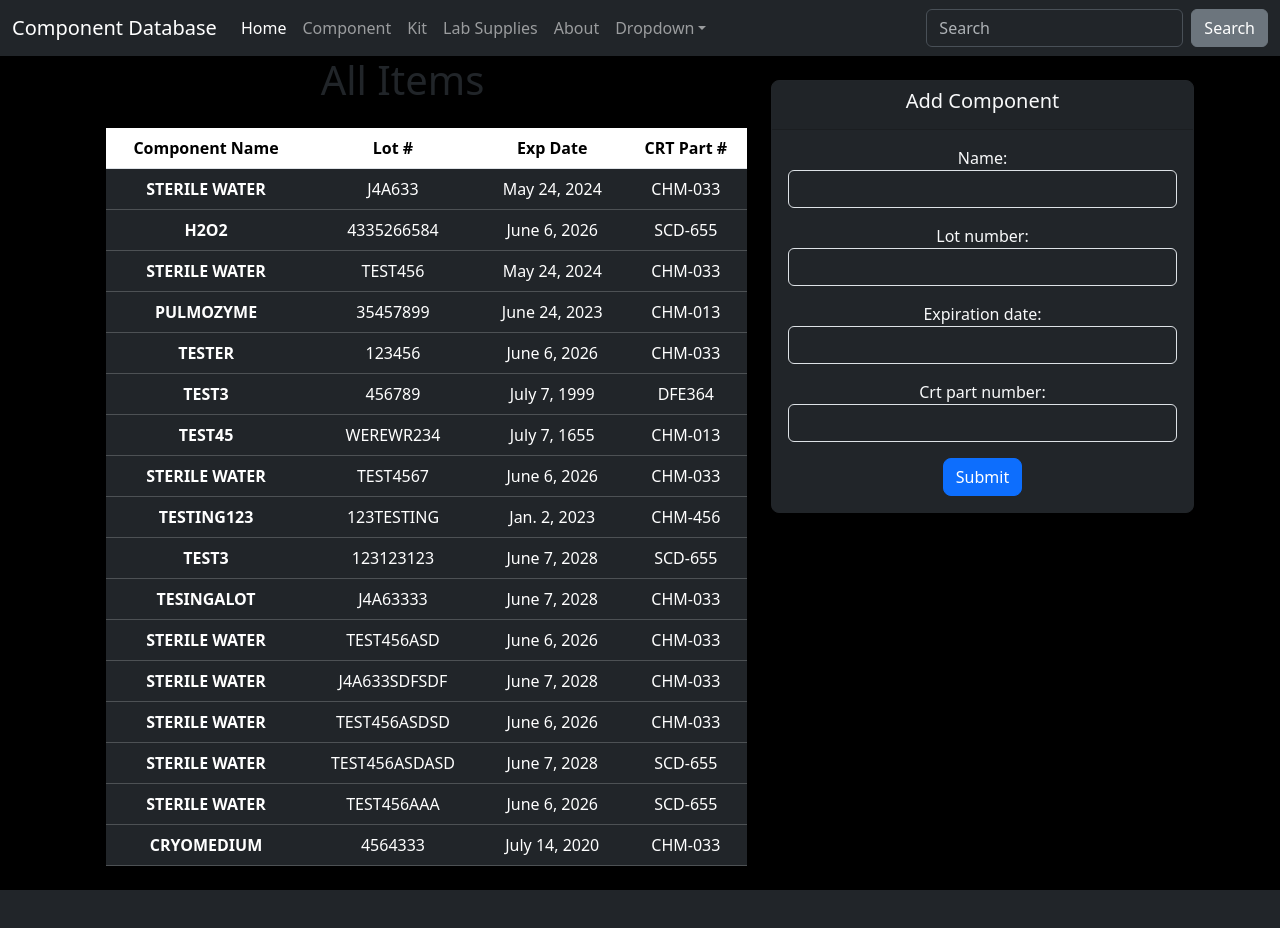
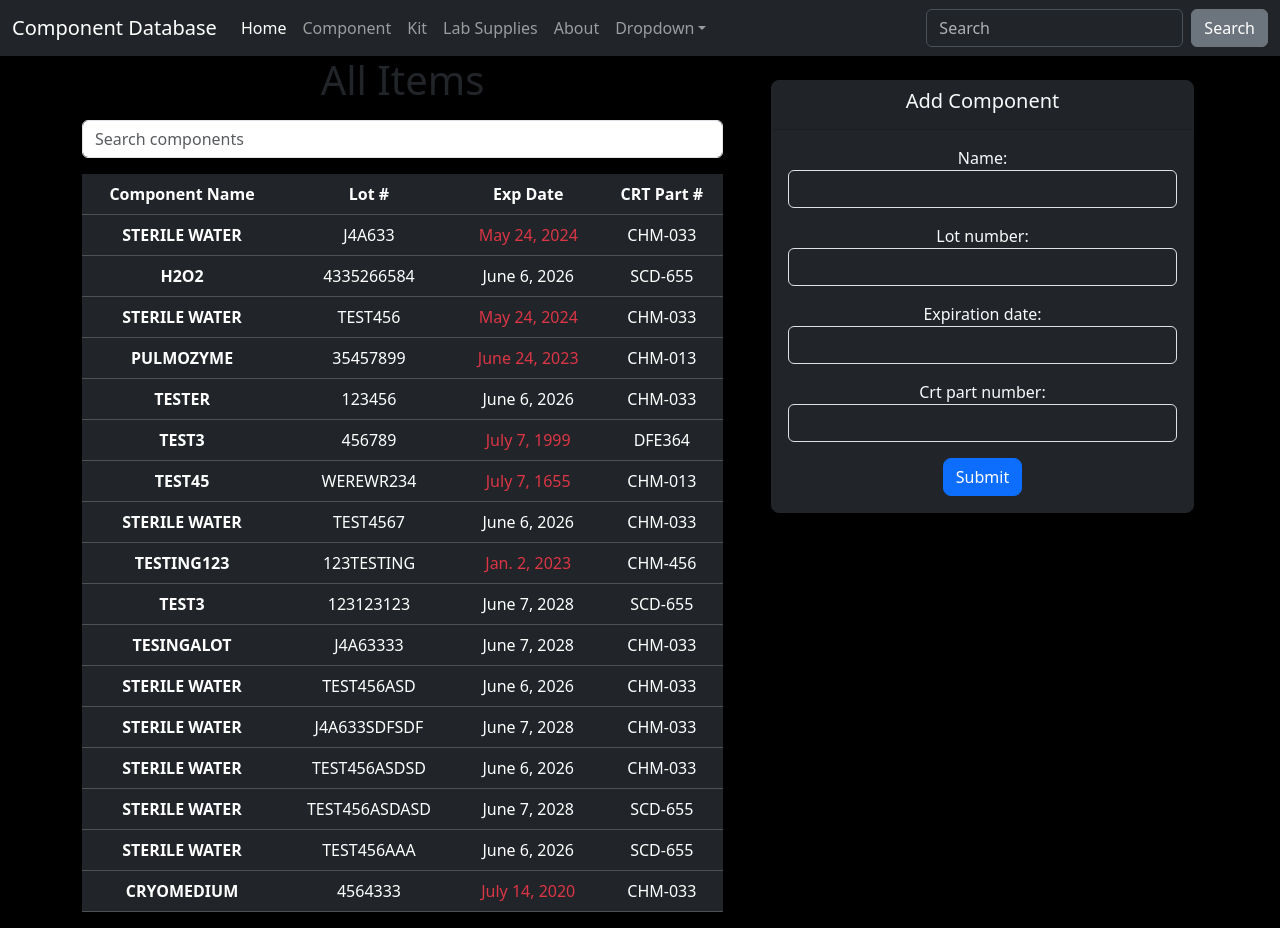
Before and after one commit to Kenmitchell2012/component_database, a Django app: page /resume/ in a window 1280 px wide. Before the commit the page ends 890 px from the top, so only its background shows below. Run offline with Django 5.2, Linux system fonts and the light colour scheme; data comes from the database, SQL or seed files in the repository; both versions use the stored data as it was after the commit; some libraries are stand-ins or nearby versions.

Commit message:
add search function

```diff
--- a/resume/templates/base.html
+++ b/resume/templates/base.html
@@ -6,6 +6,46 @@
     <link href="https://cdn.jsdelivr.net/npm/bootstrap@5.3.3/dist/css/bootstrap.min.css" rel="stylesheet" integrity="sha384-QWTKZyjpPEjISv5WaRU9OFeRpok6YctnYmDr5pNlyT2bRjXh0JMhjY6hW+ALEwIH" crossorigin="anonymous">
 
     <title>{% block title %}{% endblock %}</title>
+    <script>
+        // Function to fade out messages after 10 seconds
+        function fadeOutEffect(element) {
+            var fadeEffect = setInterval(function () {
+                if (!element.style.opacity) {
+                    element.style.opacity = 1;
+                }
+                if (element.style.opacity > 0) {
+                    element.style.opacity -= 0.1;
+                } else {
+                    clearInterval(fadeEffect);
+                    element.style.display = 'none';
+                }
+            }, 100);
+        }
+
+        document.addEventListener('DOMContentLoaded', function() {
+            var alerts = document.querySelectorAll('.alert');
+            alerts.forEach(function(alert) {
+                setTimeout(function() {
+                    fadeOutEffect(alert);
+                }, 10000); // 10 seconds
+            });
+        });
+
+         // AJAX search
+         document.getElementById('search-input').addEventListener('keyup', function() {
+                var query = this.value.trim();
+                var xhr = new XMLHttpRequest();
+                xhr.open('GET', '{% url "ajax_search" %}?q=' + encodeURIComponent(query), true);
+                xhr.setRequestHeader('X-Requested-With', 'XMLHttpRequest');
+                xhr.onload = function() {
+                    if (xhr.status === 200) {
+                        document.getElementById('components-table-body').innerHTML = JSON.parse(xhr.responseText).html;
+                    }
+                };
+                xhr.send();
+            });
+
+    </script>
   </head>
   <body style="background-color: black;" >
 
@@ -14,6 +54,10 @@
     {% endblock %}
 
     <script src="https://cdn.jsdelivr.net/npm/bootstrap@5.3.3/dist/js/bootstrap.min.js" integrity="sha384-0pUGZvbkm6XF6gxjEnlmuGrJXVbNuzT9qBBavbLwCsOGabYfZo0T0to5eqruptLy" crossorigin="anonymous"></script>
+    <!-- Bootstrap JS and dependencies (Optional for better control over alert behavior) -->
+    <script src="https://code.jquery.com/jquery-3.3.1.slim.min.js"></script>
+    <script src="https://cdnjs.cloudflare.com/ajax/libs/popper.js/1.14.7/umd/popper.min.js"></script>
+    <script src="https://stackpath.bootstrapcdn.com/bootstrap/4.3.1/js/bootstrap.min.js"></script>
 
   </body>
 </html>
--- a/resume/templates/index.html
+++ b/resume/templates/index.html
@@ -2,6 +2,7 @@
 {% block title %}
     Component database
 {% endblock %}
+
 
 {% block body %}
 <div class="container text-center">
@@ -9,24 +10,20 @@
         <div class="col-7">
             <h1>All Items</h1>
 
-
             <!-- Display Messages -->
             {% if messages %}
                 {% for message in messages %}
-          <div class="alert alert-{{ message.tags }}">
+                    <div class="ms-4 me-4 alert alert-{{ message.tags }} alert-dismissible fade show" role="alert">
                         {{ message }}
+                        <button type="button" class="btn-close" data-bs-dismiss="alert" aria-label="Close"></button>
                     </div>
                 {% endfor %}
             {% endif %}
 
+            <input id="search-input" type="text" class="form-control mt-3 mb-3" placeholder="Search components">
 
-
-
-
-      <div class="table table-striped mt-4 mb-4 me-4 ms-4 rounded-3">
-        <!-- table header -->
-
-        <table class="table table-hover">
+            <div class="table-responsive">
+                <table class="table table-hover table-dark">
                     <thead>
                         <tr>
                             <th scope="col">Component Name</th>
@@ -35,12 +32,14 @@
                             <th scope="col">CRT Part #</th>
                         </tr>
                     </thead>
-          <tbody>
+                    <tbody id="components-table-body">
                         {% for component in object_list %}
                             <tr class="table-dark">
                                 <th scope="row">{{ component.name | upper }}</th>
                                 <td>{{ component.lot_number | upper }}</td>
-              <td>{{ component.expiration_date }}</td>
+                                <td class="{% if component.expiration_date < current_date %}text-danger{% endif %}">
+                                    {{ component.expiration_date }}
+                                </td>
                                 <td>{{ component.crt_part_number | upper }}</td>
                             </tr>
                         {% endfor %}
@@ -49,7 +48,7 @@
             </div>
         </div>
         <div class="col-5">
-      <div class="card bg-dark text-light border-dark mt-4 mb-4 me-1 ms-4 rounded-3" style="">
+            <div class="card bg-dark text-light border-dark mt-4 mb-4 me-1 ms-4 rounded-3">
                 <div class="card-header">
                     <h5 class="card-title">Add Component</h5>
                 </div>
@@ -57,15 +56,56 @@
                     <form method="post" enctype="multipart/form-data" action="{% url 'add_component' %}">
                         {% csrf_token %}
                         {{ form.as_p }}
-
                         <button type="submit" class="btn btn-primary rounded-3">Submit</button>
                     </form>
                 </div>
             </div>
-
         </div>
     </div>
 </div>
 
 
+<script>
+    document.addEventListener('DOMContentLoaded', function() {
+        var alerts = document.querySelectorAll('.alert');
+        alerts.forEach(function(alert) {
+            setTimeout(function() {
+                alert.style.transition = 'opacity 1s';
+                alert.style.opacity = 0;
+                setTimeout(function() {
+                    alert.remove();
+                }, 1000);
+            }, 10000); // 10 seconds
+        });
+
+        // AJAX search
+        document.getElementById('search-input').addEventListener('keyup', function() {
+            var query = this.value.trim();
+            if (query !== "") {
+                var xhr = new XMLHttpRequest();
+                xhr.open('GET', '{% url "ajax_search" %}?q=' + encodeURIComponent(query), true);
+                xhr.setRequestHeader('X-Requested-With', 'XMLHttpRequest');
+                xhr.onload = function() {
+                    if (xhr.status === 200) {
+                        document.getElementById('components-table-body').innerHTML = JSON.parse(xhr.responseText).html;
+                    }
+                };
+                xhr.send();
+            } else {
+                // Clear the table or reset it to show all items when input is empty
+                var xhr = new XMLHttpRequest();
+                xhr.open('GET', '{% url "ajax_search" %}?q=', true);
+                xhr.setRequestHeader('X-Requested-With', 'XMLHttpRequest');
+                xhr.onload = function() {
+                    if (xhr.status === 200) {
+                        document.getElementById('components-table-body').innerHTML = JSON.parse(xhr.responseText).html;
+                    }
+                };
+                xhr.send();
+            }
+        });
+    });
+</script>
+
+
 {% endblock %}
--- a/resume/urls.py
+++ b/resume/urls.py
@@ -1,11 +1,12 @@
 from django.urls import path
 
 from . import views
-
+from . views import ajax_search
 
 
 urlpatterns = [
     path("", views.Index.as_view(), name="index"),
     path('add/', views.AddComponent.as_view(), name='add_component'),
+    path('ajax/search/', ajax_search, name='ajax_search'),
 
 ]
--- a/resume/views.py
+++ b/resume/views.py
@@ -4,6 +4,25 @@ from .models import Component
 from .forms import PostForm
 from django.urls import reverse_lazy
 from django.contrib import messages
+from django.utils import timezone
+from django.http import JsonResponse
+from django.template.loader import render_to_string
+from .models import Component
+from django.db.models import Q
+
+def ajax_search(request):
+    query = request.GET.get('q', '').strip()
+    if query:
+        components = Component.objects.filter(
+            Q(name__icontains=query) |
+            Q(lot_number__icontains=query) |
+            Q(crt_part_number__icontains=query)
+        )
+    else:
+        components = Component.objects.all()
+    html = render_to_string('components_table.html', {'component_list': components})
+    return JsonResponse({'html': html})
+
 
 class Index(ListView):
     model = Component
@@ -14,6 +33,7 @@ class Index(ListView):
         context = super().get_context_data(**kwargs)
         context['component_list'] = Component.objects.all()
         context['form'] = PostForm()
+        context['current_date'] = timezone.now().date()
         return context
 
 class AddComponent(CreateView):
@@ -24,5 +44,7 @@ class AddComponent(CreateView):
     success_url = reverse_lazy('index')
 
     def form_valid(self, form):
-        messages.success(self.request, 'Component added successfully!')
-        return super().form_valid(form)
+        response = super().form_valid(form)
+        component_name = form.instance.name
+        messages.success(self.request, f'Component "{component_name}" added successfully!')
+        return response
```
Also changed, not shown: resume/templates/components_table.html (added, +15 -0 lines), db.sqlite3. Lines whose indentation alone changed are shown as unchanged.
